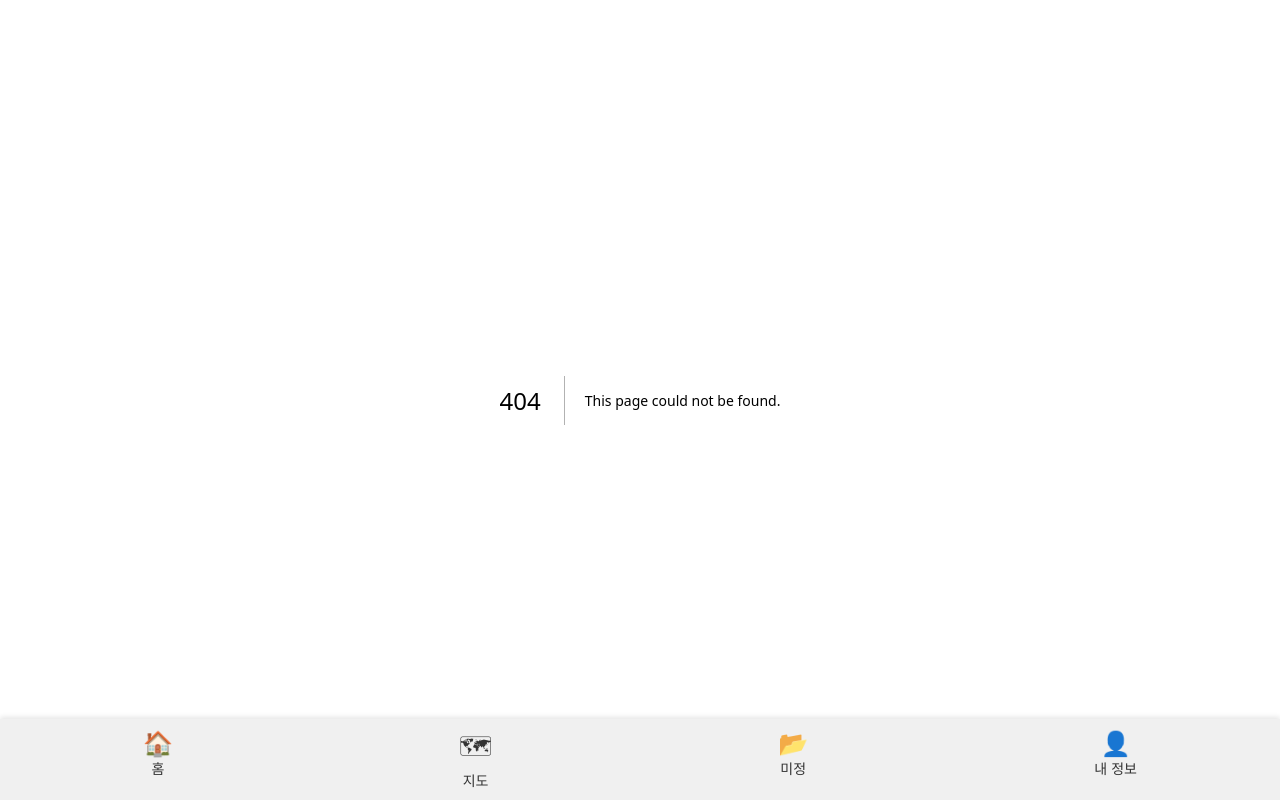
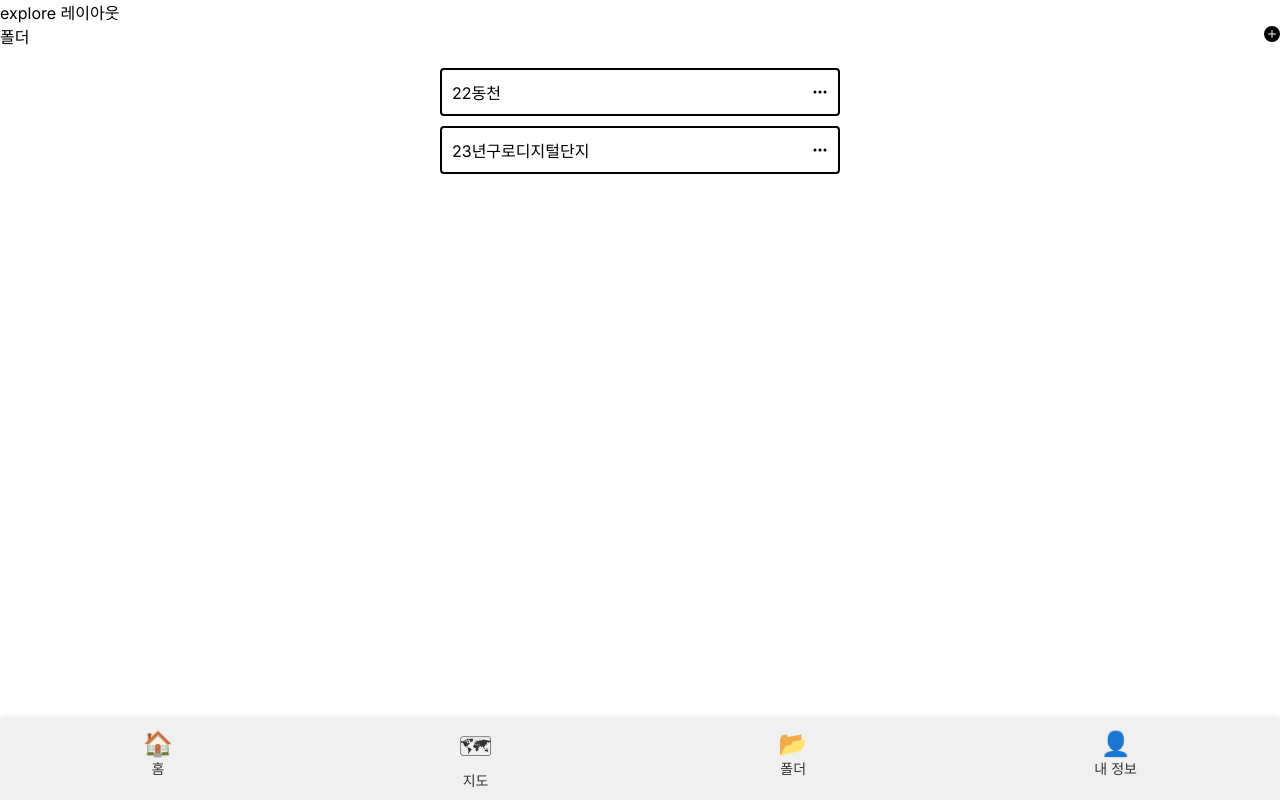
Before and after one commit to pasong0511/home-vs, a Next.js app: page /folder in a window 1280 px wide. Before the commit this address had no page. Built offline with nearby package versions, Linux system fonts and the light colour scheme.

Commit message:
기본 폴더 구조 하드코딩으로 추가

```diff
--- a/package.json
+++ b/package.json
@@ -14,12 +14,14 @@
     "react-dom": "^18",
     "react-icons": "5.0.1",
     "react-kakao-maps-sdk": "^1.1.27",
+    "uuid": "^10.0.0",
     "zustand": "4.5.0"
   },
   "devDependencies": {
     "@types/node": "^20",
     "@types/react": "^18",
     "@types/react-dom": "^18",
+    "@types/uuid": "^10.0.0",
     "eslint": "^8",
     "eslint-config-next": "14.1.0",
     "typescript": "^5"
--- /dev/null
+++ b/src/app/folder/components/Folder.tsx
@@ -0,0 +1,15 @@
+"use client";
+import React from "react";
+
+import { BsThreeDots } from "react-icons/bs";
+
+function Folder({ item }: { item: IFolder }) {
+    return (
+        <article key={item.id} className="folder-item">
+            <div className="item-title">{item.title}</div>
+            <BsThreeDots />
+        </article>
+    );
+}
+
+export default Folder;
--- /dev/null
+++ b/src/app/folder/page.tsx
@@ -0,0 +1,25 @@
+import { folders } from "@/mock/folder";
+import React from "react";
+import Folder from "./components/Folder";
+
+import { BsFillPlusCircleFill } from "react-icons/bs";
+
+const page = async () => {
+    return (
+        <div>
+            <div className="folder-header">
+                <span className="folder-title">폴더</span>
+                <span>
+                    <BsFillPlusCircleFill />
+                </span>
+            </div>
+            <div className="folder-list">
+                {folders.map((item) => {
+                    return <Folder key={item.id} item={item} />;
+                })}
+            </div>
+        </div>
+    );
+};
+
+export default page;
--- a/src/app/globals.css
+++ b/src/app/globals.css
@@ -132,3 +132,31 @@ a {
     display: block;
     font-size: 24px;
 }
+
+/* 폴더 */
+.folder-list {
+    display: flex;
+    flex-direction: column;
+    justify-content: center;
+    align-items: center;
+}
+
+.folder-header {
+    display: flex;
+    justify-content: space-between;
+    align-items: center;
+
+    padding-bottom: 10px;
+    margin-bottom: 10px;
+}
+
+.folder-item {
+    display: flex;
+    justify-content: space-between;
+    align-items: center;
+    border: 2px solid #000;
+    border-radius: 4px;
+    padding: 10px;
+    margin-bottom: 10px;
+    min-width: 400px;
+}
--- a/src/components/navigation/FooterNavigation.tsx
+++ b/src/components/navigation/FooterNavigation.tsx
@@ -16,8 +16,8 @@ const FooterNavigation = () => {
             },
             {
                 icon: "📂",
-                label: "미정",
-                href: "/explore",
+                label: "폴더",
+                href: "/folder",
             },
             {
                 icon: "👤",
--- /dev/null
+++ b/src/mock/folder.ts
@@ -0,0 +1,6 @@
+import { v4 as uuidv4 } from "uuid";
+
+export const folders = [
+    { id: uuidv4(), title: "22동천", create: "2022011" },
+    { id: uuidv4(), title: "23년구로디지털단지", create: "20240623" },
+];
--- /dev/null
+++ b/src/types/types.ts
@@ -0,0 +1,5 @@
+interface IFolder {
+    id: string;
+    title: string;
+    create: string;
+}
```
Also changed, not shown: src/app/explore/page.tsx (deleted, +0 -7 lines), src/app/folder/layout.tsx (renamed from src/app/explore/layout.tsx), 2 other files (tests, documents, lock files or other folders).
